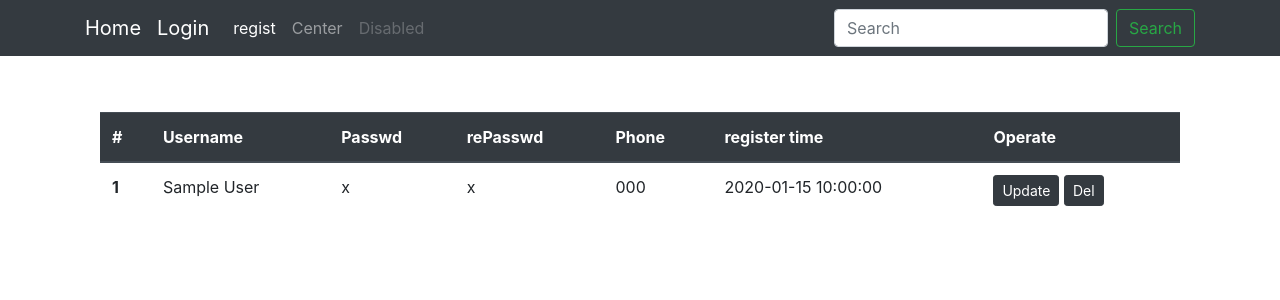
After one commit to ChiaSang/MyBlog, a Flask app: page /usercenter in a window 1280 px wide. The commit adds this page. Shown: the top 300 px of the page. Run offline with Flask 2, Linux system fonts and the light colour scheme; tables that the repository leaves empty hold one stand-in row (values such as "Sample post"); some libraries are stand-ins or nearby versions.

Commit message:
Add base user_center function (register, login, user_center)

```diff
--- a/Apps/user/view.py
+++ b/Apps/user/view.py
@@ -1,5 +1,7 @@
 # Define user view fun
-from flask import Blueprint, render_template, request, redirect
+import hashlib
+
+from flask import Blueprint, render_template, request, redirect, url_for
 
 from Apps.user.model import User
 
@@ -27,12 +29,36 @@ def register():
     elif passwd == repasswd:
         user = User()
         user.name = username
-        user.passwd = passwd
-        user.repass =repasswd
+        user.passwd = hashlib.md5(passwd.encode('utf-8')).hexdigest()
+        user.repass = hashlib.md5(repasswd.encode('utf-8')).hexdigest()
         user.phone = phone
         db.session.add(user)
         db.session.commit()
-        return 'ok'
+        return redirect(url_for('user.user_center'))
     else:
         return '密码不一致'
     # return render_template('user/register.html')
+
+
+@user_bp.route('/usercenter')
+def user_center():
+    users = User.query.all()
+    return render_template('user/center.html', users=users)
+
+
+@user_bp.route('/login', methods=['GET', 'POST'])
+def user_login():
+    if request.method == 'POST':
+        username = request.form.get('user')
+        passwd = request.form.get('passwd')
+        hash_passwd = hashlib.md5(passwd.encode('utf8')).hexdigest()
+        users = User.query.filter_by(name=username)
+        for user in users:
+            if user.name == username:
+                if user.passwd == hash_passwd:
+                    return 'Login Success'
+                else:
+                    return render_template('user/login.html', msg='info Errors')
+        else:
+            return 'User does not exist !'
+    return render_template('user/login.html')
--- a/templates/navbar.html
+++ b/templates/navbar.html
@@ -1,7 +1,7 @@
 <nav class="navbar navbar-expand-xl navbar-dark bg-dark">
     <div class="container">
         <a class="navbar-brand" href="/">Home</a>
-        <a class="navbar-brand" href="https://163.com">网易</a>
+        <a class="navbar-brand" href="{{ url_for('user.user_login') }}">Login</a>
         <button class="navbar-toggler" type="button" data-toggle="collapse" data-target="#navbarTogglerDemo02"
                 aria-controls="navbarTogglerDemo02" aria-expanded="false" aria-label="Toggle navigation">
             <span class="navbar-toggler-icon"></span>
@@ -10,10 +10,11 @@
         <div class="collapse navbar-collapse" id="navbarTogglerDemo02">
             <ul class="navbar-nav mr-auto mt-2 mt-lg-0">
                 <li class="nav-item active">
-                    <a class="nav-link" href="#">Home <span class="sr-only">(current)</span></a>
+                    <a class="nav-link" href="{{ url_for('user.register') }}">
+                        regist<span class="sr-only">(current)</span></a>
                 </li>
                 <li class="nav-item">
-                    <a class="nav-link" href="#">Link</a>
+                    <a class="nav-link" href="{{ url_for('user.user_center') }}">Center</a>
                 </li>
                 <li class="nav-item">
                     <a class="nav-link disabled" href="#" tabindex="-1" aria-disabled="true">Disabled</a>
--- /dev/null
+++ b/templates/user/center.html
@@ -0,0 +1,46 @@
+{% extends "base.html" %}
+{% block title %}
+    <title>Sign UP</title>  <!-- 继承父模板，但是重写了-->
+{% endblock %}
+
+{% block navbar %}
+    {% include 'navbar.html' %}
+{% endblock %}
+
+
+{% block app_content %}
+    <div class="container" style="margin-top: 5%">
+
+        <table class="table">
+            <thead class="thead-dark">
+            <tr>
+                <th scope="col">#</th>
+                <th scope="col">Username</th>
+                <th scope="col">Passwd</th>
+                <th scope="col">rePasswd</th>
+                <th scope="col">Phone</th>
+                <th scope="col">register time</th>
+                <th scope="col">Operate</th>
+            </tr>
+            </thead>
+            <tbody>
+            {% for user in users %}
+                <tr>
+                    <th scope="row">{{ loop.index }}</th>
+                    <td>{{ user.name }}</td>
+                    <td>{{ user.passwd }}</td>
+                    <td>{{ user.repass }}</td>
+                    <td>{{ user.phone }}</td>
+                    <td>{{ user.rtime }}</td>
+                    <td>
+                        <button type="button" class="btn btn-dark btn-sm">Update</button>
+                        <button type="button" class="btn btn-dark btn-sm">Del</button>
+                    </td>
+                </tr>
+            {% endfor %}
+            </tbody>
+        </table>
+
+    </div>
+
+{% endblock %}
```
Also changed, not shown: Apps/user/model.py (+4 -4 lines), templates/macro.html (+37 -11 lines), templates/user/login.html (added, +26 -0 lines), templates/user/register.html (+4 -15 lines).
